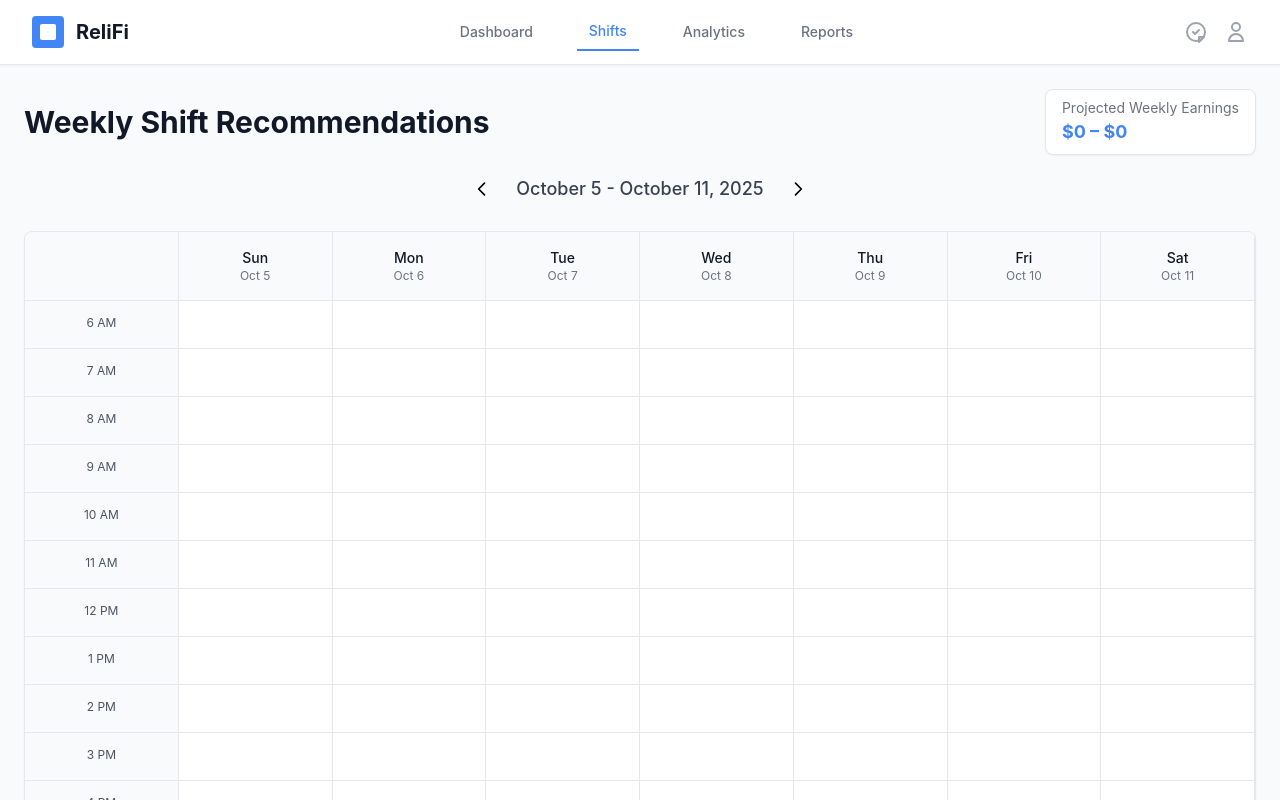
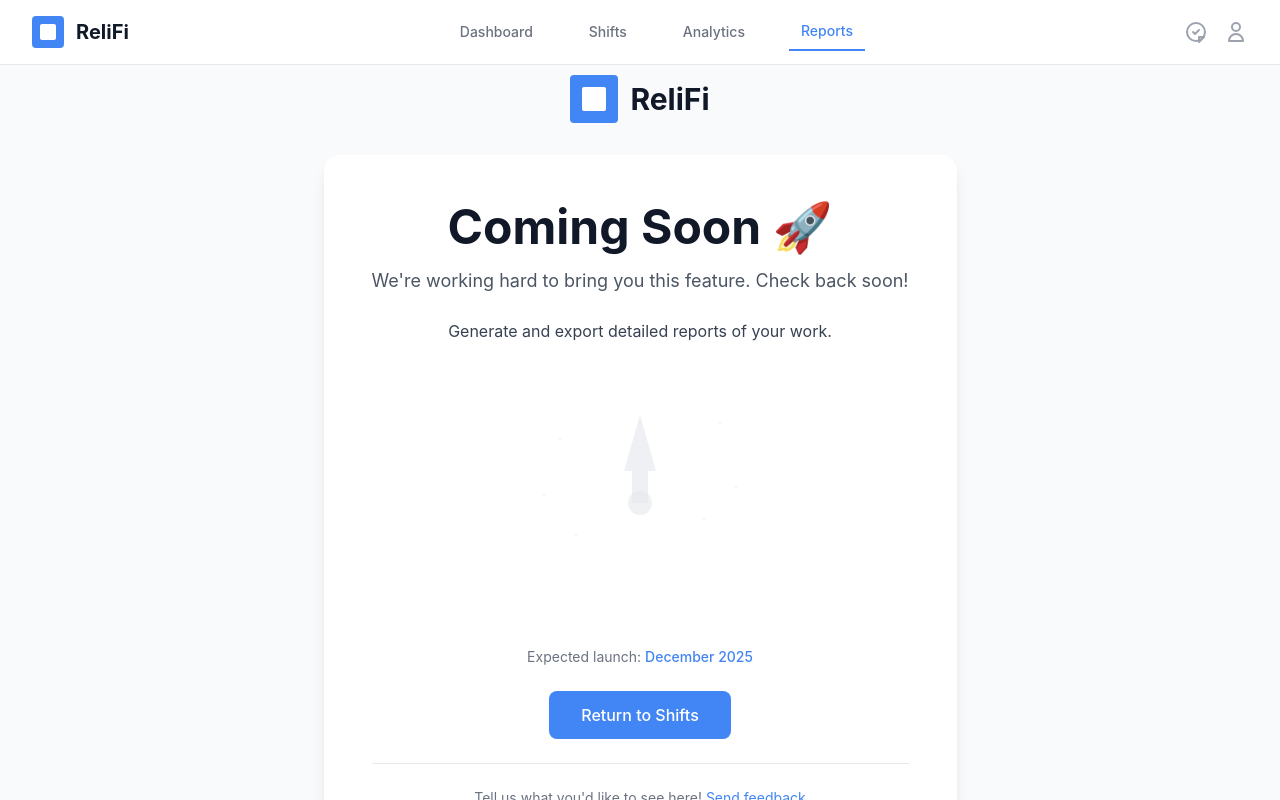
Before and after one commit to coolait/ReliFi-MVP, a React (Create React App) app in the folder client/: page /reports in a window 1280 px wide. Shown: the top 800 px of the page. Built offline with nearby package versions, Linux system fonts and the light colour scheme.

Commit message:
Add coming soon page
Includes working feedback form

```diff
--- a/client/package.json
+++ b/client/package.json
@@ -11,8 +11,10 @@
     "@types/node": "^16.18.126",
     "@types/react": "^19.2.1",
     "@types/react-dom": "^19.2.0",
+    "@types/react-router-dom": "^5.3.3",
     "react": "^19.2.0",
     "react-dom": "^19.2.0",
+    "react-router-dom": "^7.9.3",
     "react-scripts": "5.0.1",
     "typescript": "^4.9.5",
     "web-vitals": "^2.1.4"
--- a/client/src/App.tsx
+++ b/client/src/App.tsx
@@ -1,7 +1,10 @@
 import React, { useState } from 'react';
+import { BrowserRouter as Router, Routes, Route, useLocation } from 'react-router-dom';
 import Calendar from './components/Calendar';
 import SidePanel from './components/SidePanel';
 import Header from './components/Header';
+import ComingSoonPage from './components/ComingSoonPage';
+import ShiftsPage from './components/ShiftsPage';
 
 export interface GigOpportunity {
   service: string;
@@ -25,7 +28,53 @@ export interface BookedShift {
   color: string;
 }
 
+// Main App component with routing
 function App() {
+  return (
+    <Router>
+      <div className="min-h-screen bg-gray-50">
+        <Header />
+        <Routes>
+          <Route path="/" element={<ShiftsPageWrapper />} />
+          <Route path="/shifts" element={<ShiftsPageWrapper />} />
+          <Route
+            path="/dashboard"
+            element={
+              <ComingSoonPage
+                featureDescription="Get a quick overview of your gig activity and earnings in one place."
+                estimatedLaunch="December 2025"
+                feedbackUrl="https://forms.gle/eookpghf5diFseE46"
+              />
+            }
+          />
+          <Route
+            path="/analytics"
+            element={
+              <ComingSoonPage
+                featureDescription="Dive deep into your performance trends and insights."
+                estimatedLaunch="December 2025"
+                feedbackUrl="https://forms.gle/eookpghf5diFseE46"
+              />
+            }
+          />
+          <Route
+            path="/reports"
+            element={
+              <ComingSoonPage
+                featureDescription="Generate and export detailed reports of your work."
+                estimatedLaunch="December 2025"
+                feedbackUrl="https://forms.gle/eookpghf5diFseE46"
+              />
+            }
+          />
+        </Routes>
+      </div>
+    </Router>
+  );
+}
+
+// Wrapper component for ShiftsPage with state management
+function ShiftsPageWrapper() {
   const [selectedSlot, setSelectedSlot] = useState<SelectedSlot | null>(null);
   const [selectedSlotKey, setSelectedSlotKey] = useState<string | null>(null);
   const [bookedShiftsByWeek, setBookedShiftsByWeek] = useState<Map<string, Map<string, BookedShift>>>(new Map());
@@ -119,11 +168,7 @@ function App() {
   const weeklyEarnings = calculateWeeklyEarnings();
 
   return (
-    <div className="min-h-screen bg-gray-50">
-      <Header />
-      <div className="flex">
-        <div className="flex-1">
-          <Calendar
+    <ShiftsPage
       onSlotClick={handleSlotClick}
       bookedShifts={getCurrentWeekShifts()}
       selectedSlotKey={selectedSlotKey}
@@ -131,16 +176,9 @@ function App() {
       onWeekChange={handleWeekChange}
       onDeleteShift={handleDeleteShift}
       weeklyEarnings={weeklyEarnings}
-          />
-        </div>
-        {selectedSlot && (
-          <SidePanel
       selectedSlot={selectedSlot}
       onBookSlot={handleBookSlot}
     />
-        )}
-      </div>
-    </div>
   );
 }
 
--- /dev/null
+++ b/client/src/components/ComingSoonPage.tsx
@@ -0,0 +1,126 @@
+import React from 'react';
+import { useNavigate } from 'react-router-dom';
+
+interface ComingSoonPageProps {
+  featureDescription: string;
+  estimatedLaunch?: string;
+  feedbackUrl?: string;
+}
+
+const ComingSoonPage: React.FC<ComingSoonPageProps> = ({
+  featureDescription,
+  estimatedLaunch,
+  feedbackUrl = "https://example.com/feedback"
+}) => {
+  const navigate = useNavigate();
+
+  const handleReturnToShifts = () => {
+    navigate('/shifts');
+  };
+
+  return (
+    <div className="min-h-screen bg-gray-50 flex items-center justify-center px-4">
+      <div className="max-w-2xl mx-auto text-center">
+        {/* Logo */}
+        <div className="mb-8">
+          <div className="flex items-center justify-center mb-4">
+            <div className="w-12 h-12 bg-uber-blue rounded flex items-center justify-center mr-3">
+              <div className="w-6 h-6 bg-white rounded-sm"></div>
+            </div>
+            <span className="text-3xl font-bold text-gray-900">ReliFi</span>
+          </div>
+        </div>
+
+        {/* Main Content */}
+        <div className="bg-white rounded-2xl shadow-lg p-8 md:p-12">
+          {/* Headline */}
+          <h1 className="text-4xl md:text-5xl font-bold text-gray-900 mb-4">
+            Coming Soon 🚀
+          </h1>
+
+          {/* Subtext */}
+          <p className="text-lg text-gray-600 mb-6">
+            We're working hard to bring you this feature. Check back soon!
+          </p>
+
+          {/* Feature Description */}
+          <p className="text-base text-gray-700 mb-8 max-w-lg mx-auto">
+            {featureDescription}
+          </p>
+
+          {/* Illustration */}
+          <div className="mb-8">
+            <svg
+              className="w-64 h-48 md:w-80 md:h-60 mx-auto text-gray-300"
+              fill="none"
+              viewBox="0 0 400 300"
+            >
+              {/* Rocket illustration */}
+              <path
+                d="M200 50 L180 120 L220 120 Z"
+                fill="#E5E7EB"
+                className="opacity-60"
+              />
+              <rect
+                x="190"
+                y="120"
+                width="20"
+                height="40"
+                fill="#E5E7EB"
+                className="opacity-60"
+              />
+              <circle
+                cx="200"
+                cy="160"
+                r="15"
+                fill="#E5E7EB"
+                className="opacity-60"
+              />
+              {/* Stars */}
+              <circle cx="100" cy="80" r="2" fill="#E5E7EB" className="opacity-40" />
+              <circle cx="300" cy="60" r="2" fill="#E5E7EB" className="opacity-40" />
+              <circle cx="80" cy="150" r="2" fill="#E5E7EB" className="opacity-40" />
+              <circle cx="320" cy="140" r="2" fill="#E5E7EB" className="opacity-40" />
+              <circle cx="120" cy="200" r="2" fill="#E5E7EB" className="opacity-40" />
+              <circle cx="280" cy="180" r="2" fill="#E5E7EB" className="opacity-40" />
+            </svg>
+          </div>
+
+          {/* Estimated Launch Date */}
+          {estimatedLaunch && (
+            <div className="mb-6">
+              <p className="text-sm text-gray-500">
+                Expected launch: <span className="font-medium text-uber-blue">{estimatedLaunch}</span>
+              </p>
+            </div>
+          )}
+
+          {/* Call to Action */}
+          <button
+            onClick={handleReturnToShifts}
+            className="bg-uber-blue text-white px-8 py-3 rounded-lg font-medium hover:bg-blue-600 transition-colors mb-6"
+          >
+            Return to Shifts
+          </button>
+
+          {/* Footer */}
+          <div className="pt-6 border-t border-gray-200">
+            <p className="text-sm text-gray-500">
+              Tell us what you'd like to see here!{' '}
+              <a
+                href={feedbackUrl}
+                target="_blank"
+                rel="noopener noreferrer"
+                className="text-uber-blue hover:text-blue-600 underline"
+              >
+                Send feedback
+              </a>
+            </p>
+          </div>
+        </div>
+      </div>
+    </div>
+  );
+};
+
+export default ComingSoonPage;
--- a/client/src/components/Header.tsx
+++ b/client/src/components/Header.tsx
@@ -1,6 +1,18 @@
 import React from 'react';
+import { useNavigate, useLocation } from 'react-router-dom';
 
 const Header: React.FC = () => {
+  const navigate = useNavigate();
+  const location = useLocation();
+
+  const handleNavigation = (path: string) => {
+    navigate(path);
+  };
+
+  const isActive = (path: string) => {
+    return location.pathname === path || (path === '/shifts' && location.pathname === '/');
+  };
+
   return (
     <header className="bg-white shadow-sm border-b border-gray-200">
       <div className="max-w-7xl mx-auto px-4 sm:px-6 lg:px-8">
@@ -17,16 +29,44 @@ const Header: React.FC = () => {
 
           {/* Navigation */}
           <nav className="hidden md:flex space-x-8">
-            <button className="text-gray-500 hover:text-gray-900 px-3 py-2 text-sm font-medium">
+            <button
+              onClick={() => handleNavigation('/dashboard')}
+              className={`px-3 py-2 text-sm font-medium ${
+                isActive('/dashboard')
+                  ? 'text-uber-blue border-b-2 border-uber-blue'
+                  : 'text-gray-500 hover:text-gray-900'
+              }`}
+            >
               Dashboard
             </button>
-            <button className="text-uber-blue hover:text-uber-blue px-3 py-2 text-sm font-medium border-b-2 border-uber-blue">
+            <button
+              onClick={() => handleNavigation('/shifts')}
+              className={`px-3 py-2 text-sm font-medium ${
+                isActive('/shifts')
+                  ? 'text-uber-blue border-b-2 border-uber-blue'
+                  : 'text-gray-500 hover:text-gray-900'
+              }`}
+            >
               Shifts
             </button>
-            <button className="text-gray-500 hover:text-gray-900 px-3 py-2 text-sm font-medium">
+            <button
+              onClick={() => handleNavigation('/analytics')}
+              className={`px-3 py-2 text-sm font-medium ${
+                isActive('/analytics')
+                  ? 'text-uber-blue border-b-2 border-uber-blue'
+                  : 'text-gray-500 hover:text-gray-900'
+              }`}
+            >
               Analytics
             </button>
-            <button className="text-gray-500 hover:text-gray-900 px-3 py-2 text-sm font-medium">
+            <button
+              onClick={() => handleNavigation('/reports')}
+              className={`px-3 py-2 text-sm font-medium ${
+                isActive('/reports')
+                  ? 'text-uber-blue border-b-2 border-uber-blue'
+                  : 'text-gray-500 hover:text-gray-900'
+              }`}
+            >
               Reports
             </button>
           </nav>
--- /dev/null
+++ b/client/src/components/ShiftsPage.tsx
@@ -0,0 +1,52 @@
+import React, { useState } from 'react';
+import Calendar from './Calendar';
+import SidePanel from './SidePanel';
+import { GigOpportunity, BookedShift } from '../App';
+
+interface ShiftsPageProps {
+  onSlotClick: (day: string, hour: string, recommendations: GigOpportunity[]) => void;
+  bookedShifts: Map<string, BookedShift>;
+  selectedSlotKey: string | null;
+  currentWeek: Date;
+  onWeekChange: (newWeek: Date) => void;
+  onDeleteShift: (shiftKey: string) => void;
+  weeklyEarnings: { min: number; max: number };
+  selectedSlot: any;
+  onBookSlot: (day: string, hour: string, opportunity: any) => void;
+}
+
+const ShiftsPage: React.FC<ShiftsPageProps> = ({
+  onSlotClick,
+  bookedShifts,
+  selectedSlotKey,
+  currentWeek,
+  onWeekChange,
+  onDeleteShift,
+  weeklyEarnings,
+  selectedSlot,
+  onBookSlot
+}) => {
+  return (
+    <div className="flex">
+      <div className="flex-1">
+        <Calendar
+          onSlotClick={onSlotClick}
+          bookedShifts={bookedShifts}
+          selectedSlotKey={selectedSlotKey}
+          currentWeek={currentWeek}
+          onWeekChange={onWeekChange}
+          onDeleteShift={onDeleteShift}
+          weeklyEarnings={weeklyEarnings}
+        />
+      </div>
+      {selectedSlot && (
+        <SidePanel
+          selectedSlot={selectedSlot}
+          onBookSlot={onBookSlot}
+        />
+      )}
+    </div>
+  );
+};
+
+export default ShiftsPage;
```
Also changed, not shown: 1 other file (tests, documents, lock files or other folders). Lines whose indentation alone changed are shown as unchanged.
